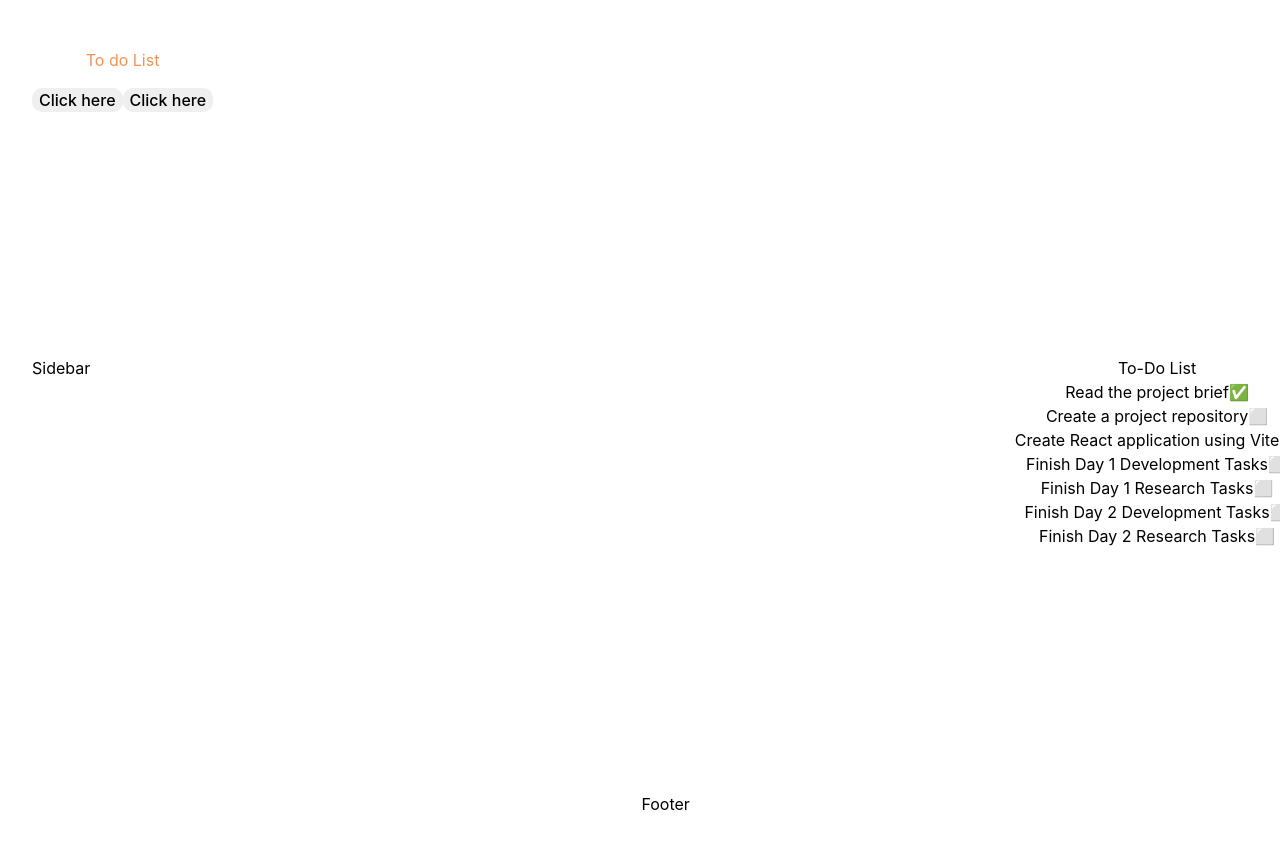
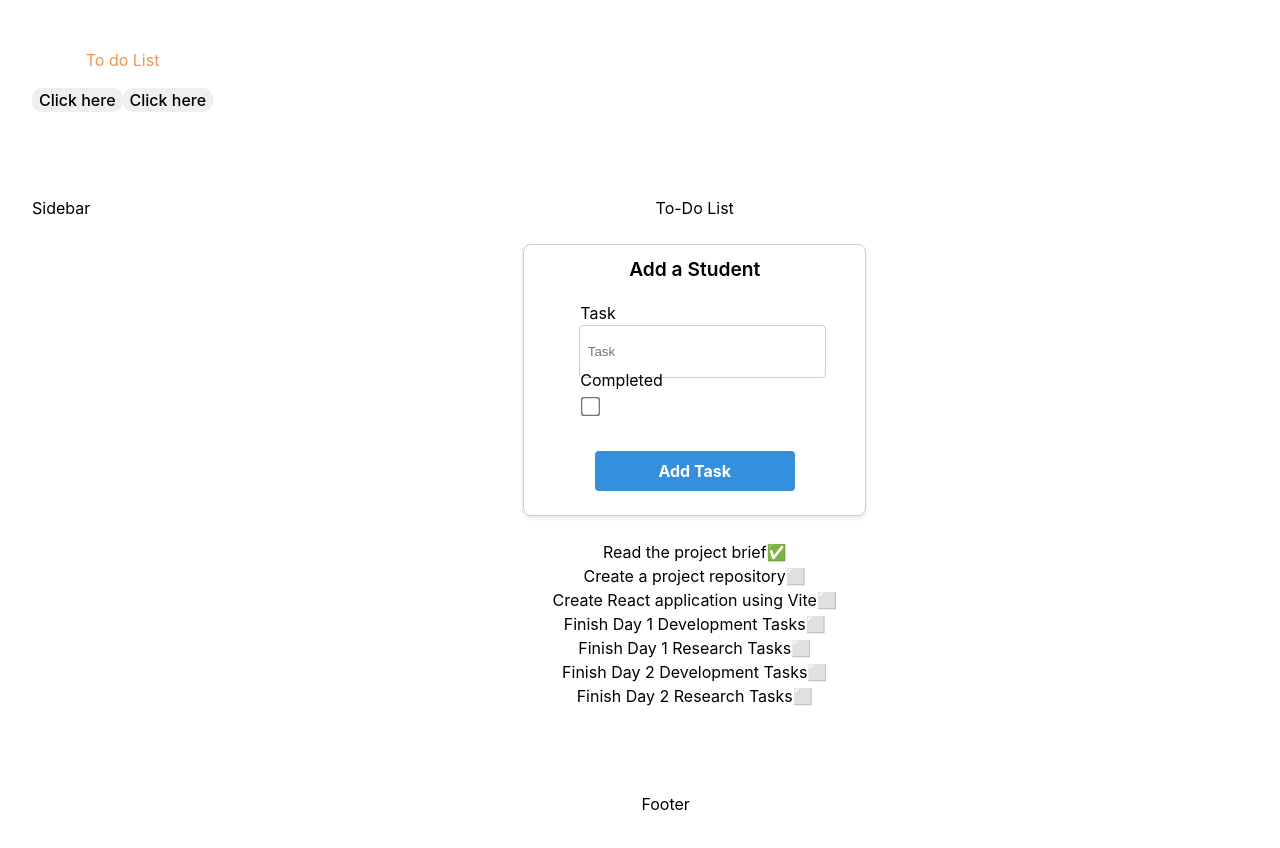
Before and after one commit to LuisOrtiz79/to-do-list, a React (Vite) app: page / in a window 1280 px wide. Shown: the top 848 px of the page. Built offline with nearby package versions, Linux system fonts and the light colour scheme.

Commit message:
Added form, delete and some styles

```diff
--- a/src/components/AddTask.jsx
+++ b/src/components/AddTask.jsx
@@ -1,9 +1,51 @@
-const addTask = () => {
+import { useState } from "react"
+
+const addTask = ({ tasks, setTasks }) => {
+  const [newTask, setNewTask] = useState({
+    task: "",
+    completed: false
+  })
+
+  const handlTextInput = (e) => {
+    setNewTask((prev) => ({...prev, [e.target.name]: e.target.value}))
+  }
+
+  const handleCheckInput = (e) => {
+    setNewTask((prev) => ({...prev, [e.target.name]: e.target.checked}))
+  }
+
+  const handleSubmit = (e) => {
+    e.preventDefault()
+
+    let allTasks = [newTask, ...tasks]
+    setTasks(allTasks)
+
+    setNewTask({
+      task: "",
+      completed: false
+    })
+  }
+
+
   return (
+    <form onSubmit={handleSubmit}>
+    <span>Add a Student</span>
     <div>
+      <label>
+        Task
+        <input name="task" type="text" placeholder="Task" value={newTask.task} onChange={handlTextInput} />
+      </label>
+
+      <label>
+        Completed
+        <input name="completed" type="checkbox" checked={newTask.Completed} onChange={handleCheckInput} />
+      </label>
+
+      <button type="submit">Add Task</button>
 
     </div>
+    </form>
   )
 }
 
-export default addTask
+export default addTask;
--- /dev/null
+++ b/src/components/DeleteTask.jsx
@@ -0,0 +1,12 @@
+const DeleteTask = ({ tasks, setTasks }) => {
+    const deleteTask = (tasks) => {
+        setTasks(tasks);
+    };
+  return (
+    <div>
+      <button type="submit" onChange={deleteTask(tasks)}>Delete Task</button>
+    </div>
+  )
+}
+
+export default DeleteTask;
--- a/src/index.css
+++ b/src/index.css
@@ -93,6 +93,88 @@ button[type="submit"] {
   width: 100%
 }
 
+/* Forms */
+form {
+  position: relative;
+  display: flex;
+  flex-wrap: wrap;
+  align-items: flex-start;
+  justify-content: center;
+  max-width: 600px;
+  margin: 1.5rem auto;
+
+  padding: 1.5rem; /* Add some padding to create the card effect */
+  border: 1px solid #ccc; /* Add a border to make it recognizable */
+  border-radius: 0.5rem; /* Rounded corners for the card */
+  box-shadow: 0px 2px 4px rgba(0, 0, 0, 0.1); /* Add a subtle shadow to the card */
+}
+
+form span {
+  position: absolute;
+  top: 0;
+  left: 0;
+  padding-top: 10px;
+  width: 100%;
+  font-size: 1.2rem;
+  font-weight: 600;
+}
+
+input[type="text"] {
+  width: 100%;
+  height: 35px;
+  padding: 0.5rem;
+  border: 1px solid #ccc;
+  border-radius: 0.25rem;
+  margin-bottom: 0.5rem;
+  margin-left: -0.1rem;
+}
+
+input[type="checkbox"] {
+  border: 1px solid #ccc;
+  border-radius: 0.25rem;
+  margin-top: 0.5rem;
+  margin-left: 0.2rem;
+  display: block;
+  transform: scale(1.5)
+}
+
+label {
+  display: block;
+  text-align: left;
+  margin: 2rem;
+  height: 35px;
+}
+
+button[type="submit"] {
+  width: 200px;
+  height: 40px;
+  padding: 0.2rem 1rem;
+  margin-top: 1rem;
+  background-color: #3490dc;
+  color: #fff;
+  font-weight: bold;
+  border: none;
+  border-radius: 0.25rem;
+  cursor: pointer;
+}
+
+button[type="submit"]:hover {
+  background-color: #2779bd;
+}
+
+.card {
+  width: 400px;
+  padding: 10px;
+  box-shadow: 0px 2px 3px grey;
+  margin: 0 auto;
+  margin-bottom: 20px;
+  background: #94a7c8;
+  border-radius: 4px;
+}
+
+.routes {
+  margin: 0 auto;
+}
 
 
 
--- a/src/pages/HomePage.jsx
+++ b/src/pages/HomePage.jsx
@@ -1,12 +1,16 @@
-import TaskCard from "../components/taskCard";
+import TaskCard from "../components/TaskCard";
+import AddTask from "../components/AddTask";
 import taskData from "../task.json";
 import { useState } from "react";
+import DeleteTask from "../components/DeleteTask";
 
 function HomePage(){
     const [tasks, setTasks] = useState(taskData);
     return (
         <>
             <div>To-Do List</div>
+
+            <AddTask tasks={tasks} setTasks={setTasks} />
 
             {tasks &&
                 tasks.map((task) => {
```
